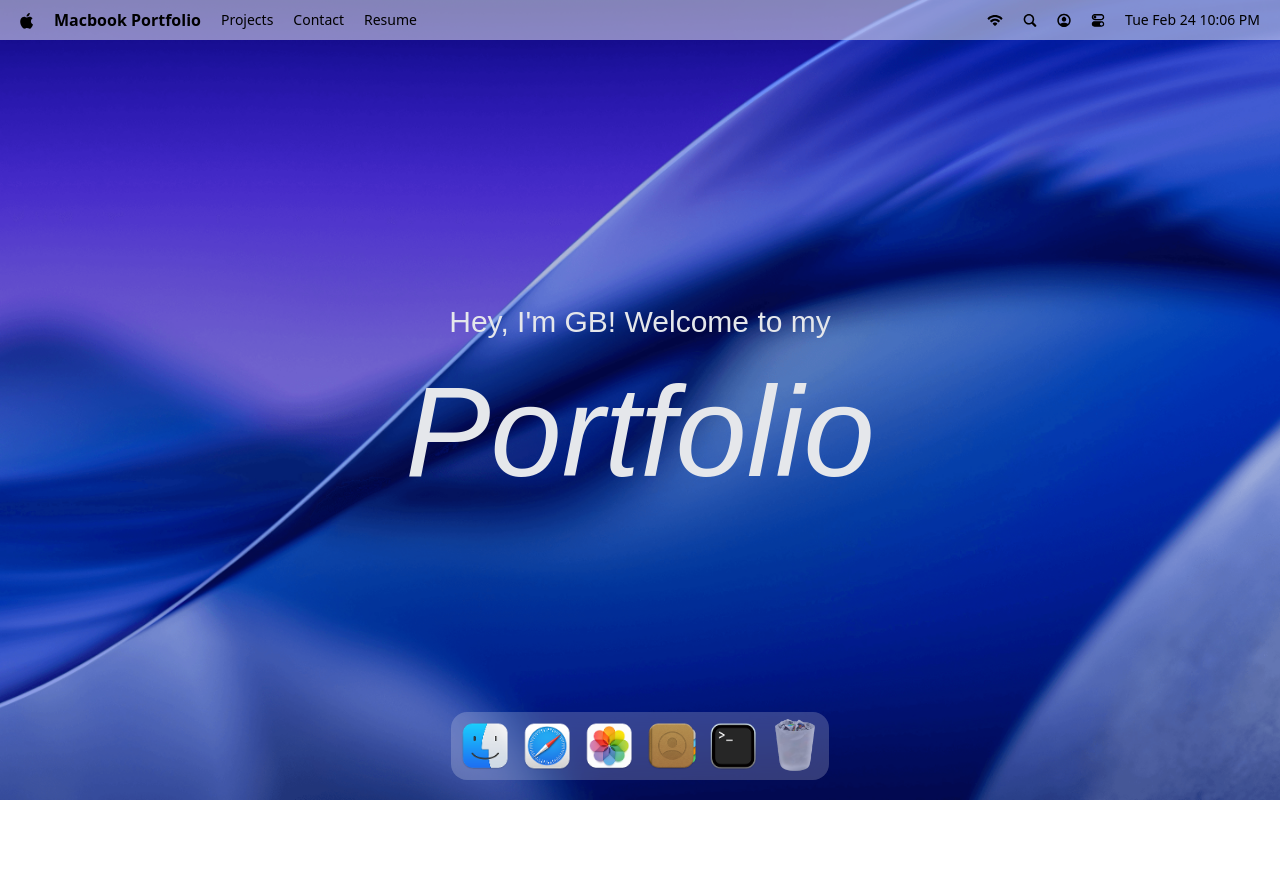
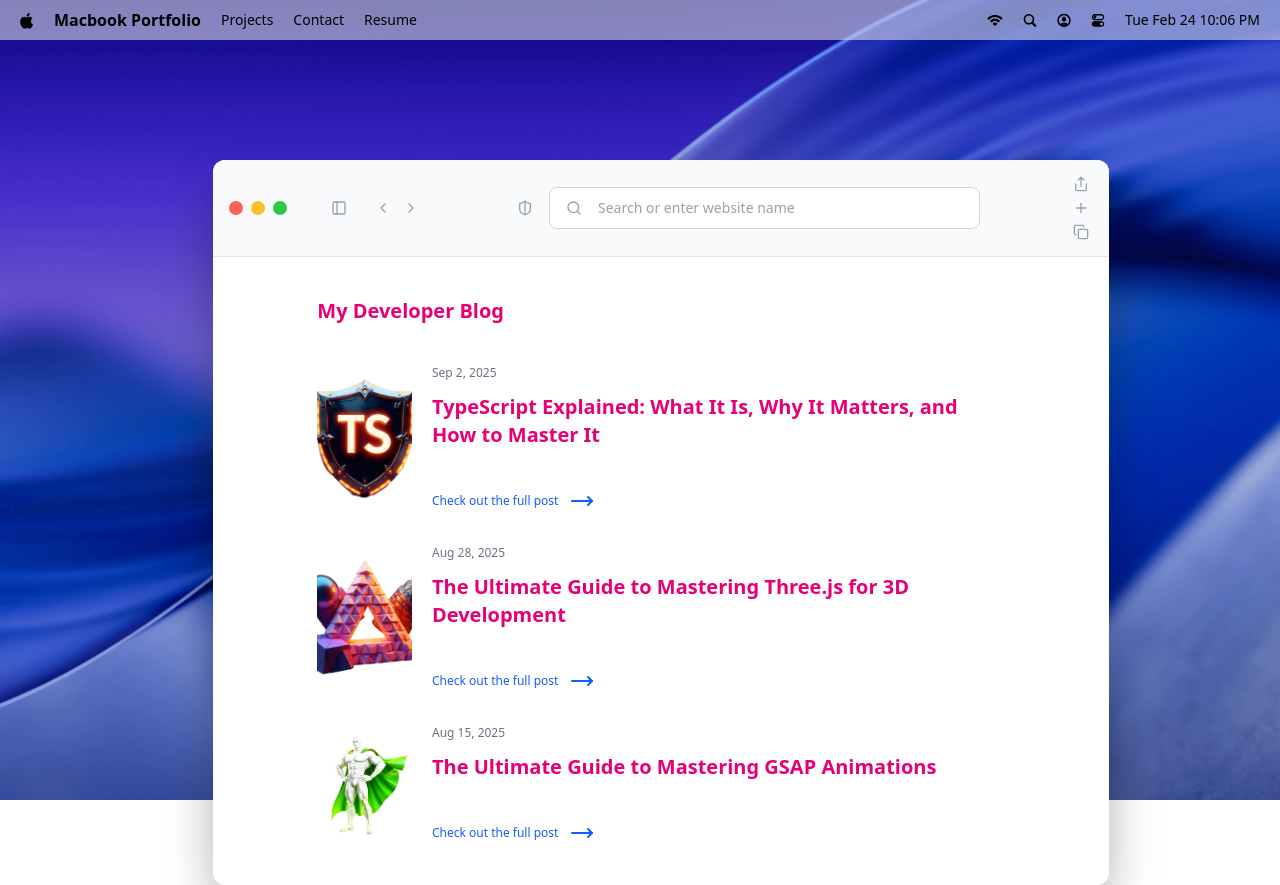
Before and after one commit to SoyVenuzx/macos-portfolio, a React (Vite) app: page / in a window 1280 px wide. Both pictures are taken after a click on the button 547 px from the left and 746 px from the top of the page. Before the commit the page ends 800 px from the top, so only its background shows below. Built offline with nearby package versions, Linux system fonts and the light colour scheme; a web font is replaced by a local one.

Commit message:
Add Safari window and centralize types

```diff
--- a/src/App.tsx
+++ b/src/App.tsx
@@ -1,9 +1,9 @@
 import gsap from "gsap";
 import { Draggable } from "gsap/Draggable";
-import { Dock } from "./features/dock";
-import { Navbar } from "./features/navbar";
-import { Welcome } from "./features/welcome";
-import { Terminal } from "./features/window";
+import { Dock } from "@/features/dock";
+import { Navbar } from "@/features/navbar";
+import { Welcome } from "@/features/welcome";
+import { Safari, Terminal } from "@/features/window";
 
 gsap.registerPlugin(Draggable);
 
@@ -15,6 +15,7 @@
       <Dock />
 
       <Terminal />
+      <Safari />
     </main>
   );
 }
--- a/src/constants/index.ts
+++ b/src/constants/index.ts
@@ -1,4 +1,4 @@
-import type { windowKeyType } from "@/store/window/window.types";
+import type { blogPostsType, dockAppsType } from "@/types";
 
 const navLinks = [
   {
@@ -36,13 +36,6 @@
     img: "/icons/mode.svg",
   },
 ];
-
-type dockAppsType = {
-  id: windowKeyType;
-  name: string;
-  icon: string;
-  canOpen: boolean;
-};
 
 const dockApps: dockAppsType[] = [
   {
@@ -83,7 +76,7 @@
   },
 ];
 
-const blogPosts = [
+const blogPosts: blogPostsType[] = [
   {
     id: 1,
     date: "Sep 2, 2025",
--- /dev/null
+++ b/src/features/window/Safari.tsx
@@ -0,0 +1,75 @@
+import {
+  ChevronLeft,
+  ChevronRight,
+  Copy,
+  MoveRight,
+  PanelLeft,
+  Plus,
+  Search,
+  Share,
+  ShieldHalf,
+} from "lucide-react";
+import { blogPosts } from "@/constants";
+import { WindowWrapper } from "../hoc";
+import WindowControls from "./WindowControls";
+
+function Safari() {
+  return (
+    <>
+      <div id="window-header">
+        <WindowControls target="safari" />
+        <PanelLeft className="icon ml-10" />
+
+        <div className="ml-5 flex items-center gap-1">
+          <ChevronLeft className="icon" />
+          <ChevronRight className="icon" />
+        </div>
+
+        <div className="flex-1 flex-center gap-3">
+          <ShieldHalf className="icon" />
+
+          <div className="search">
+            <Search className="icon" />
+
+            <input
+              type="text"
+              placeholder="Search or enter website name"
+              className="flex-1"
+            />
+          </div>
+        </div>
+
+        <div className="flex-items-center gap-5">
+          <Share className="icon" />
+          <Plus className="icon" />
+          <Copy className="icon" />
+        </div>
+      </div>
+      <div className="blog">
+        <h2>My Developer Blog</h2>
+
+        <div className="space-y-8">
+          {blogPosts.map(({ id, date, title, image, link }) => (
+            <div key={id} className="blog-post">
+              <div className="col-span-2">
+                <img src={image} alt={title} />
+              </div>
+
+              <div className="content">
+                <p>{date}</p>
+                <h2>{title}</h2>
+                <a href={link} target="_blank" rel="noopener noreferrer">
+                  Check out the full post <MoveRight className="icon-hover" />
+                </a>
+              </div>
+            </div>
+          ))}
+        </div>
+      </div>
+    </>
+  );
+}
+
+const SafariWindow = WindowWrapper(Safari, "safari");
+
+export default SafariWindow;
--- a/src/features/window/index.ts
+++ b/src/features/window/index.ts
@@ -1 +1,2 @@
+export { default as Safari } from "./Safari";
 export { default as Terminal } from "./Terminal";
--- /dev/null
+++ b/src/types/constants.ts
@@ -0,0 +1,16 @@
+import type { windowKeyType } from "@/store/window/window.types";
+
+export interface blogPostsType {
+  id: number;
+  date: string;
+  title: string;
+  image: string;
+  link: string;
+}
+
+export type dockAppsType = {
+  id: windowKeyType;
+  name: string;
+  icon: string;
+  canOpen: boolean;
+};
--- /dev/null
+++ b/src/types/index.ts
@@ -0,0 +1 @@
+export * from "./constants";
--- a/tsconfig.json
+++ b/tsconfig.json
@@ -17,7 +17,7 @@
     "noFallthroughCasesInSwitch": true,
     "baseUrl": ".",
     "paths": {
-      "@/*": ["src/*"],
+      "@/*": ["./src/*"],
     },
   },
   "include": ["src"],
```
Also changed, not shown: src/types/index.d.ts (deleted).
